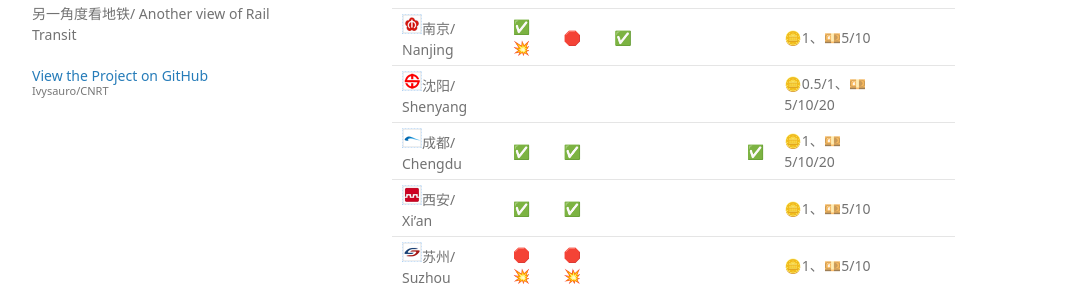
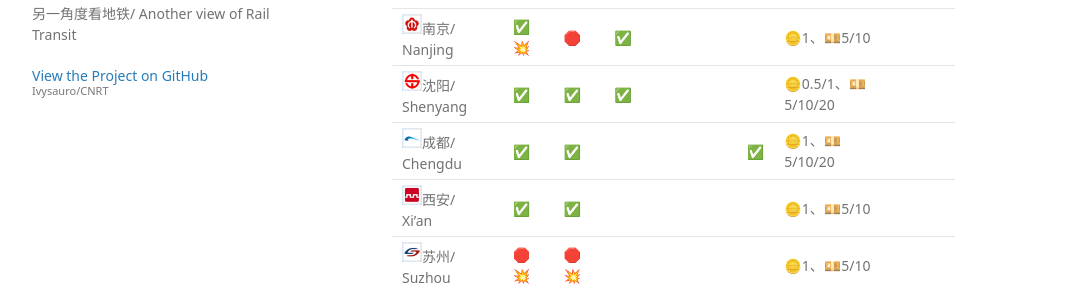
Before and after one commit to Ivysauro/CNRT, a Jekyll site: the page built from data/Pay.md, in a window 1280 px wide and 900 px high, scrolled down 4421 px. Shown: the part 175-461 px from the top of the window, without its empty margins (178-1249 px from the left). Built offline with Jekyll 4.4.1, drawn with Linux system fonts in a browser that asks for light colours; some web fonts are replaced; our own code applies the rules of GitHub Pages for plain Markdown files; a script that is not in the unit is left out.

Commit message:
🍊更新沈阳数据
沈阳支持红绿蓝购票

```diff
--- a/data/Pay.md
+++ b/data/Pay.md
@@ -134,7 +134,7 @@
 | <img src="https://raw.githubusercontent.com/Ivysauro/CNRT/master/images/city/cq.gif" width="20" hegiht="20"/>重庆/ Chongqing | ✅ | ✅ | ✅ |
 | <img src="https://raw.githubusercontent.com/Ivysauro/CNRT/master/images/city/sz.gif" width="20" hegiht="20"/>深圳/ Shenzhen | ✅ | ✅ | | | ⏳ | | 🪙0.5/1、💴5/10/20 |
 | <img src="https://raw.githubusercontent.com/Ivysauro/CNRT/master/images/city/nj.gif" width="20" hegiht="20"/>南京/ Nanjing | ✅💥 | 🛑 | ✅ | | | | 🪙1、💴5/10 |
-| <img src="https://raw.githubusercontent.com/Ivysauro/CNRT/master/images/city/sy.gif" width="20" hegiht="20"/>沈阳/ Shenyang | | | | | | | 🪙0.5/1、💴5/10/20 |
+| <img src="https://raw.githubusercontent.com/Ivysauro/CNRT/master/images/city/sy.gif" width="20" hegiht="20"/>沈阳/ Shenyang | ✅ | ✅ | ✅ | | | | 🪙0.5/1、💴5/10/20 |
 | <img src="https://raw.githubusercontent.com/Ivysauro/CNRT/master/images/city/cd.gif" width="20" hegiht="20"/>成都/ Chengdu | ✅ | ✅ | | | | ✅ | 🪙1、💴5/10/20 |
 | <img src="https://raw.githubusercontent.com/Ivysauro/CNRT/master/images/city/xa.gif" width="20" hegiht="20"/>西安/ Xi'an | ✅ | ✅ | | | | | 🪙1、💴5/10 |
 | <img src="https://raw.githubusercontent.com/Ivysauro/CNRT/master/images/city/suz.gif" width="20" hegiht="20"/>苏州/ Suzhou | 🛑💥 | 🛑💥 | | | | | 🪙1、💴5/10 |
```
